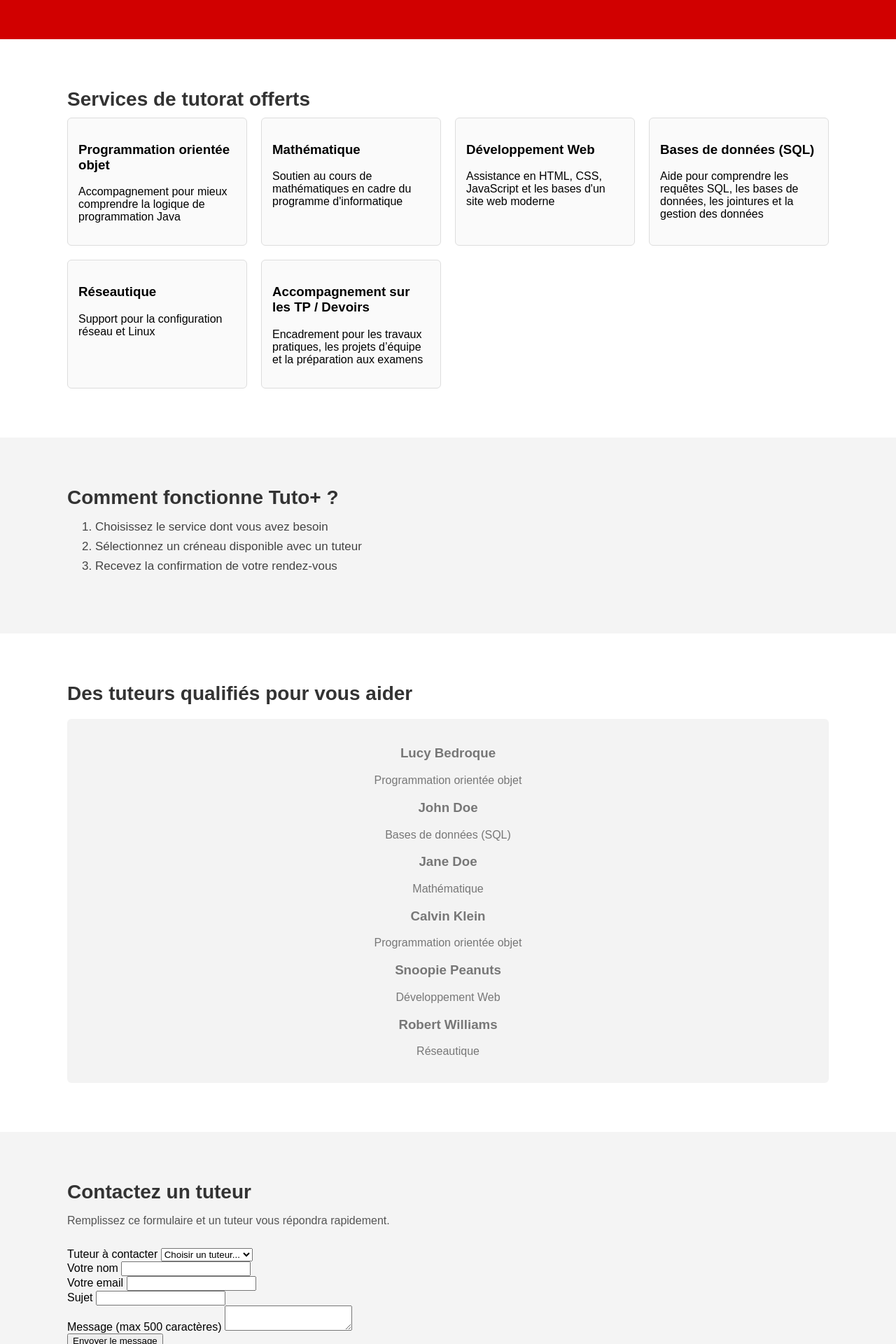
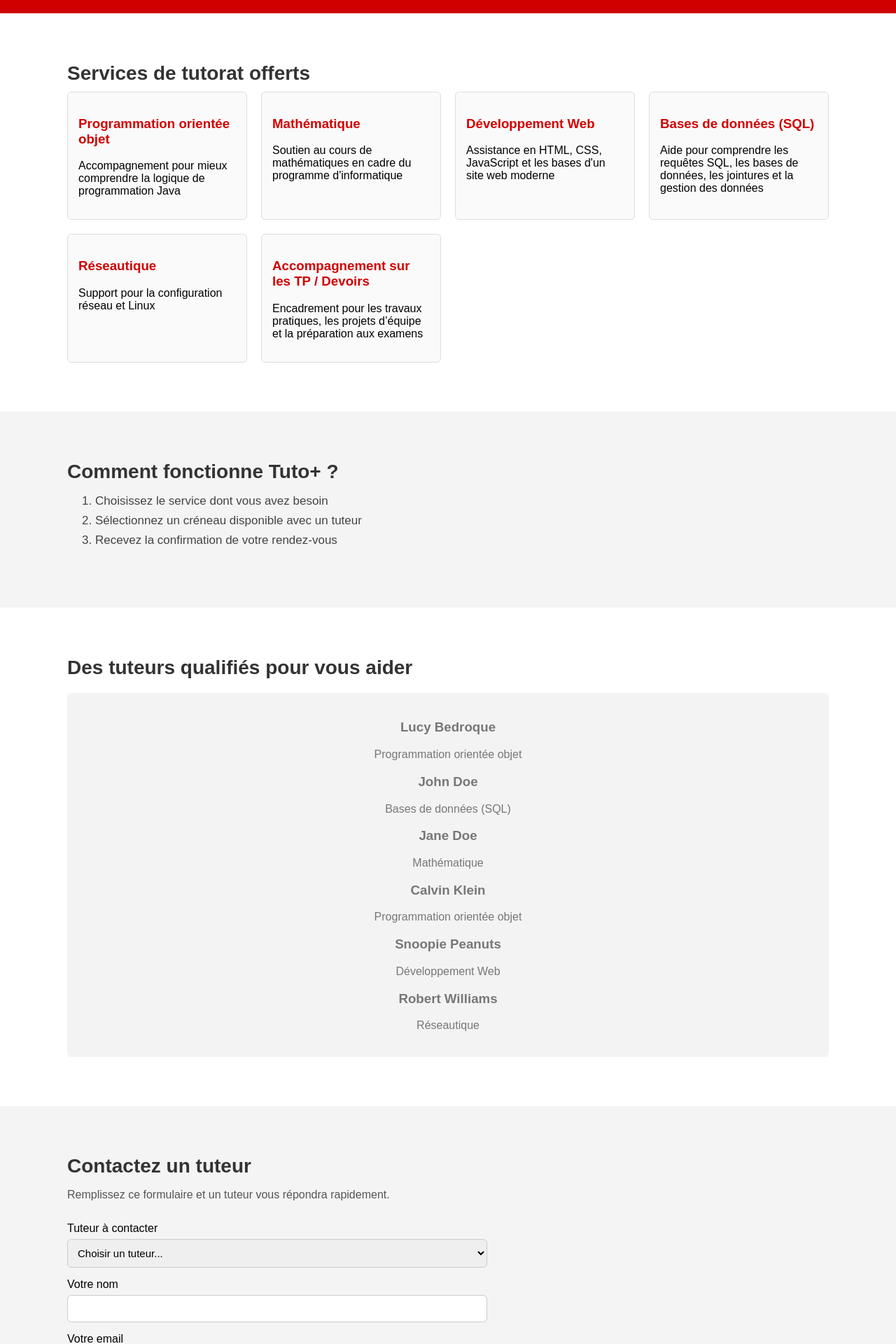
Before and after one commit to lioliolilo/projet-web-420250, a PHP site: page / in a window 1280 px wide. Shown: the part 320-2240 px from the top of the page at 70% size. Run offline with PHP 8.4, Linux system fonts and the light colour scheme; data comes from the database, SQL or seed files in the repository.

Commit message:
Ajout le css du form et autre amelioration css

```diff
--- a/style.css
+++ b/style.css
@@ -7,10 +7,30 @@
     --slot-height: 50px;
 }
 
+html,
+body {
+    height: 100%;
+}
+
+body {
+    display: flex;
+    flex-direction: column;
+    min-height: 100vh;
+    font-family: Arial;
+    background: var(--couleur-fond);
+    margin: 0;
+    padding: 0;
+    padding-top: 60px;
+}
+
+main {
+    flex: 1 0 auto;
+}
+
 /* --- CALENDIER --- */
 .calendar-content-wrapper {
     font-family: 'Segoe UI', Tahoma, Geneva, Verdana, sans-serif;
-    background-color: #fff;
+    background-color: var(--couleur-fond);
     color: #333;
     margin-left: 10vw;
     margin-right: 10vw;
@@ -24,7 +44,7 @@
     align-items: center;
     margin-bottom: 15px;
     padding: 10px;
-    background-color: #f8f9fa;
+    background-color: var(--couleur-fond);
     border: 1px solid #ddd;
     border-radius: 4px;
 }
@@ -80,7 +100,7 @@
 }
 
 .popup-close {
-    background: red;
+    background: var(--couleur-principale);
     border: none;
     color: white;
     cursor: pointer;
@@ -202,13 +222,6 @@
     color: #555;
 }
 
-body {
-    font-family: Arial;
-    background: #f4f4f4;
-    margin: 0;
-    padding: 0;
-}
-
 /* Conteneur principal de sections */
 .container-box {
     width: 70%;
@@ -221,7 +234,7 @@
 
 .section-header h2 {
     margin-top: 0;
-    color: var(--couleur-principale);
+    color: var(--couleur-texte);
 }
 
 .section,
@@ -319,6 +332,10 @@
     transition: 0.2s;
 }
 
+.service-card h3 {
+    color: var(--couleur-principale);
+}
+
 .service-card:hover {
     background: #fff;
     box-shadow: 0 2px 8px rgba(0, 0, 0, 0.12);
@@ -363,8 +380,10 @@
     background: #ffffff;
     border-bottom: 1px solid #ddd;
     padding: 12px 0;
-    position: sticky;
+    position: fixed;
     top: 0;
+    left: 0;
+    width: 100%;
     z-index: 1000;
 }
 
@@ -429,10 +448,10 @@
 
 /* ========= FOOTER ========= */
 .footer {
-    background:var(--couleur-fond);
+    background: var(--couleur-fond);
     border-top: 1px solid var(--couleur-secondaire);
     padding: 20px 0;
-    margin-top: 40px;
+    margin-top: 0;
     font-family: var(--font-principale);
 }
 
@@ -457,3 +476,101 @@
 .footer a:hover {
     text-decoration: underline;
 }
+
+/* ======== Espace etudiants ======== */
+#creneauxContainer {
+    margin-top: 25px;
+    padding: 20px;
+    background: #fafafa;
+    border: 1px solid #ddd;
+    border-radius: 8px;
+}
+
+.tuteur-creneaux {
+    margin-bottom: 25px;
+}
+
+.tuteur-creneaux p {
+    font-weight: bold;
+    margin-bottom: 10px;
+    color: #333;
+}
+
+.btn-creneau {
+    padding: 6px 14px;
+    margin: 5px 4px;
+    border: 1px solid var(--couleur-secondaire);
+    background: white;
+    color: #333;
+    border-radius: 6px;
+    cursor: pointer;
+    transition: background 0.2s, border-color 0.2s, transform 0.15s;
+    font-size: 14px;
+}
+
+.btn-creneau:hover {
+    background: var(--couleur-principale);
+    color: white;
+    border-color: var(--couleur-principale);
+    transform: translateY(-1px);
+}
+
+.btn-creneau.selected {
+    background: var(--couleur-principale);
+    color: white;
+    border-color: var(--couleur-principale);
+    box-shadow: 0 2px 6px rgba(0, 0, 0, 0.15);
+}
+
+/* --- form de contact -- */
+.contact-form {
+    max-width: 600px;
+    margin-left: 0;
+    margin-right: auto;
+}
+
+.form-group label{
+    margin: 0 0 6px 0;
+}
+
+.form-group {
+    margin-bottom: 15px;
+    display: flex;
+    flex-direction: column;
+}
+
+.form-group input,
+.form-group textarea,
+.form-group select {
+    width: 100%;
+    padding: 10px;
+    border: 1px solid #ccc;
+    border-radius: 6px;
+    font-size: 15px;
+    box-sizing: border-box;
+}
+
+.btn-submit {
+    padding: 10px 18px;
+    background: var(--couleur-principale);
+    color: white;
+    border: none;
+    border-radius: 6px;
+    cursor: pointer;
+}
+
+.btn-submit:hover {
+    background: #a80000;
+}
+
+.form-result {
+    min-height: 20px;
+    margin-top: 10px;
+    font-weight: bold;
+    opacity: 0;
+    transition: opacity 0.3s ease;
+}
+
+.form-result.show {
+    opacity: 1;
+}
```
